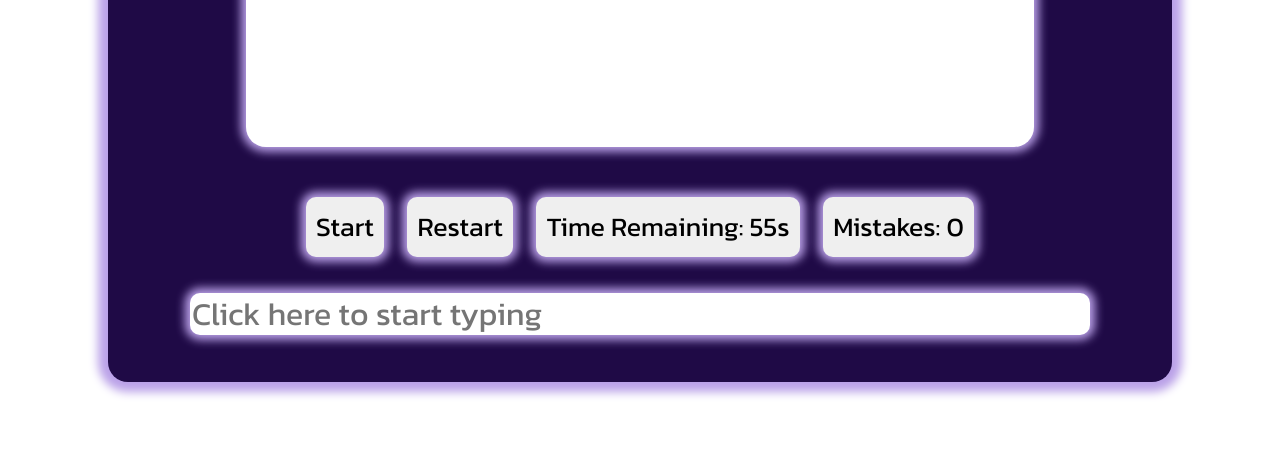
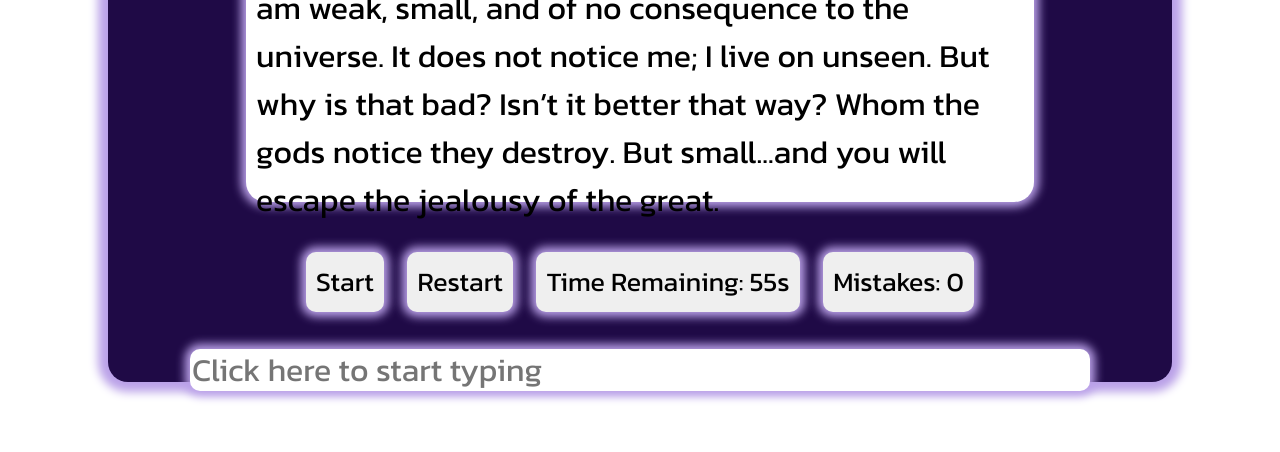
Before and after one commit to s-draycott/game-challenge, a website built with Vite: page game-challenge-ts/index.html in a window 1280 px wide. Shown: the part 348-800 px from the top of the page. Built offline with nearby package versions, Linux system fonts and the light colour scheme; files whose address does not match are found by name; a web font is replaced by a local one.

Commit message:
load paragraph function created

```diff
--- a/game-challenge-ts/index.html
+++ b/game-challenge-ts/index.html
@@ -10,7 +10,7 @@
     <div class = "game">
       <h1>R a p i d - T y p e</h1>
       <div class = "game__paragraphContainer">
-        <p>Paragraph will go here</p>
+        <p id = "paragraphText">Paragraph will go here</p>
       </div>
       <div class = "game__controls">
         <button id="start" class="game__controls__button">Start</button>
--- a/game-challenge-ts/src/main.ts
+++ b/game-challenge-ts/src/main.ts
@@ -1,6 +1,6 @@
 import '../stylesheet.scss';
 const timer = document.getElementById("timer");
-
+const paragraphText = document.getElementById("paragraphText");
 // POTENITAL PARAGRAPHS
 // What they do not comprehend is man’s helplessness. I am weak, small, and of no consequence to the universe.  It does not notice me; I live on unseen.  But why is that bad?  Isn’t it better that way?  Whom the gods notice they destroy.  But small...and you will escape the jealousy of the great.
 // A long time ago in a galaxy far, far away... Rebel spaceships, battered and few, are manoeuvring a desperate last stand against the mighty Imperial Starfleet. An ancient weapon, the Death Star, capable of destroying a planet, is now fully operational and under construction. The fate of the rebellion lies with a small band of brave fighters who have only one chance to strike from the shadows.
@@ -9,17 +9,30 @@ const timer = document.getElementById("timer");
 
 
 const paragraphs = [
-    "A long time ago in a galaxy far, far away... Rebel spaceships, battered and few, are manoeuvring a desperate last stand against the mighty Imperial Starfleet. An ancient weapon, the Death Star, capable of destroying a planet, is now fully operational and under construction. The fate of the rebellion lies with a small band of brave fighters who have only one chance to strike from the shadows."
+    "A long time ago in a galaxy far, far away... Rebel spaceships, battered and few, are manoeuvring a desperate last stand against the mighty Imperial Starfleet. An ancient weapon, the Death Star, capable of destroying a planet, is now fully operational and under construction. The fate of the rebellion lies with a small band of brave fighters who have only one chance to strike from the shadows.",
+    "They picked a way among the trees, and their ponies plodded along, carefully avoiding the many writhing and interlacing roots. There was no undergrowth. The ground was rising steadily, and as they went forward it seemed that the trees became taller, darker, and thicker. There was no sound, except an occasional drip of moisture falling through the still leaves. For the moment there was no whispering or movement among the branches; but they all got an uncomfortable feeling that they were being watched with disapproval, deepening to dislike and even enmity. The feeling steadily grew, until they found themselves looking up quickly, or glancing back over their shoulders, as if they expected a sudden blow.",
+    "There, peeping among the cloud-wrack above a dark tor high up in the mountains, Sam saw a white star twinkle for a while. The beauty of it smote his heart, as he looked up out of the forsaken land, and hope returned to him. For like a shaft, clear and cold, the thought pierced him that in the end the Shadow was only a small and passing thing: there was light and high beauty for ever beyond its reach.",
+    "What they do not comprehend is man’s helplessness. I am weak, small, and of no consequence to the universe.  It does not notice me; I live on unseen.  But why is that bad?  Isn’t it better that way?  Whom the gods notice they destroy.  But small...and you will escape the jealousy of the great."
 ]
 
-if(!timer) {
+if(!timer || !paragraphText) {
     throw new Error("Some elements can not be found")
 }
 
 
 
+// Function to load paragraph onto screen
+const loadPara = () => {
+    let randomParaIndex = Math.floor(Math.random() * paragraphs.length); //math.random creates random decimals between 0 and 1 (inclusive of 0). Multiply by array length to get values within the range of the array and then math.floor to get whole numbers between 0 and array length to produce an array index value
+    let randomPara = paragraphs[randomParaIndex]; //picks out whichever random index has been chosen from the paragraphs array
+    paragraphText.innerHTML = randomPara;
+}
+loadPara();
+console.log(paragraphs.length)
 
 
+
+// Timer currently counts down from 60 to 0
 let timerLength = 60;
 const timerFunc = () => {
     if (timerLength > 0) {
```
